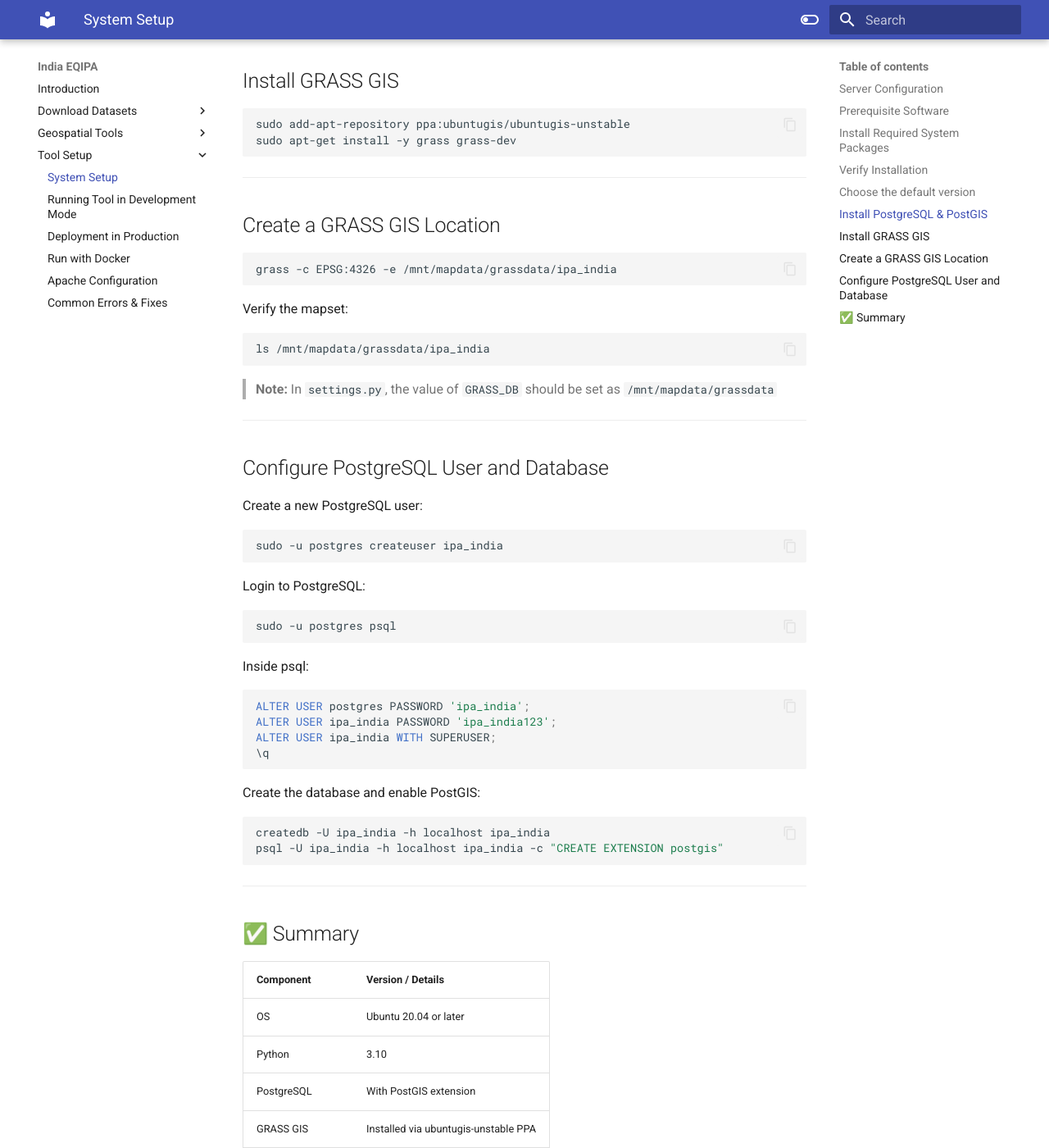
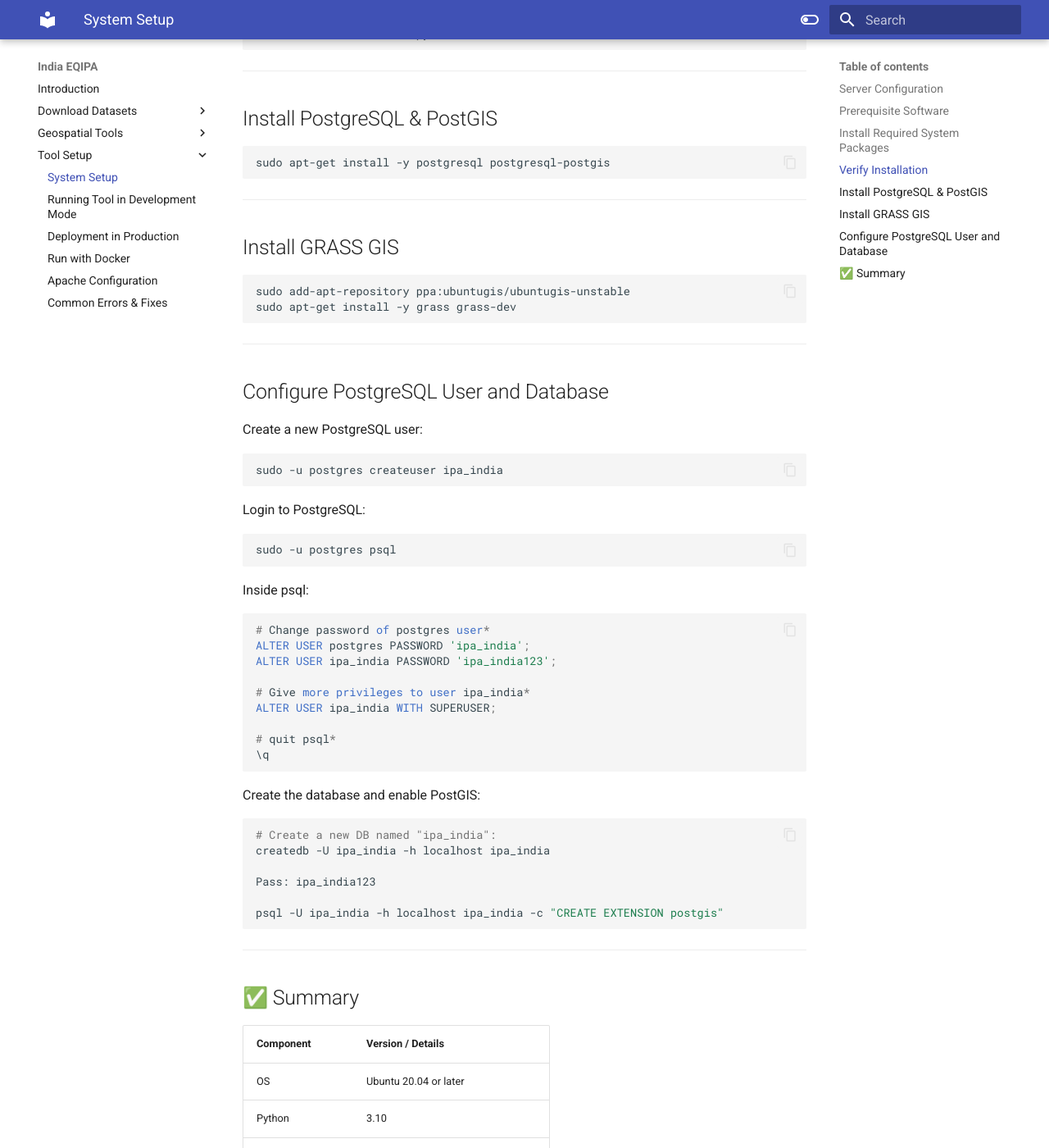
Before and after one commit to waterinag/eqipa-docs, an MkDocs documentation site: the page built from docs/tool-setup/system-setup.md, in a window 1280 px wide and 1400 px high, scrolled down 1911 px. Shown: the whole window at 82% size. Built offline with MkDocs 1.6.1 and Material for MkDocs 9.7.7, drawn with Linux system fonts in a browser that asks for light colours; some of the changed text lies outside the part shown.

Commit message:
first commit

````diff
--- a/docs/tool-setup/system-setup.md
+++ b/docs/tool-setup/system-setup.md
@@ -31,6 +31,15 @@
 
 ## Install Required System Packages
 
+
+
+Check Ubuntu version
+```bash
+lsb_release -a
+```
+Should be Ubuntu 22.04
+
+
 ```bash
 sudo apt-get update
 ```
@@ -53,10 +63,15 @@
 
 ```bash
 python3 --version
+```
+
+Install Python 3.10
+```bash
 sudo apt install -y python3.10 python3.10-venv python3.10-dev
 ```
 
-##  Choose the default version
+
+Choose the default python version
 ```bash
 sudo update-alternatives --config python3
 
@@ -89,21 +104,7 @@
 
 ---
 
-## Create a GRASS GIS Location
 
-```bash
-grass -c EPSG:4326 -e /mnt/mapdata/grassdata/ipa_india
-```
-
-Verify the mapset:
-
-```bash
-ls /mnt/mapdata/grassdata/ipa_india
-```
-
-> **Note:** In `settings.py`, the value of `GRASS_DB` should be set as `/mnt/mapdata/grassdata`
-
----
 
 ## Configure PostgreSQL User and Database
 
@@ -122,16 +123,26 @@
 Inside psql:
 
 ```sql
+
+# Change password of postgres user*
 ALTER USER postgres PASSWORD 'ipa_india';
 ALTER USER ipa_india PASSWORD 'ipa_india123';
+
+# Give more privileges to user ipa_india*
 ALTER USER ipa_india WITH SUPERUSER;
+
+# quit psql*
 \q
 ```
 
 Create the database and enable PostGIS:
 
 ```bash
+# Create a new DB named "ipa_india":
 createdb -U ipa_india -h localhost ipa_india
+
+Pass: ipa_india123
+
 psql -U ipa_india -h localhost ipa_india -c "CREATE EXTENSION postgis"
 ```
 
@@ -147,5 +158,3 @@
 | GRASS GIS      | Installed via ubuntugis-unstable PPA          |
 | Redis          | Required for Celery queue                     |
 | Apache2 + uWSGI| For production deployment                     |
-
-You're now ready to proceed with setting up the Django app. → [Continue to Running tool in Development Mode](development-mode.md)
--- a/mkdocs.yml
+++ b/mkdocs.yml
@@ -65,6 +65,7 @@
 
     - GDAL: geo-tools/gdal.md
     - GeoServer: geo-tools/geoserver.md
+    - Django: geo-tools/django.md
 
   - Tool Setup:
     - System Setup: tool-setup/system-setup.md
````
Also changed, not shown: other parts of docs/tool-setup/system-setup.md (+1 -0 lines), docs/geo-tools/django.md (added, +159 -0 lines), docs/geo-tools/geoserver.md (+11 -0 lines), site/assets/python_scripts/7_export_geotiff.py (added), site/grass/scripting/index.html, site/search/search_index.json.
